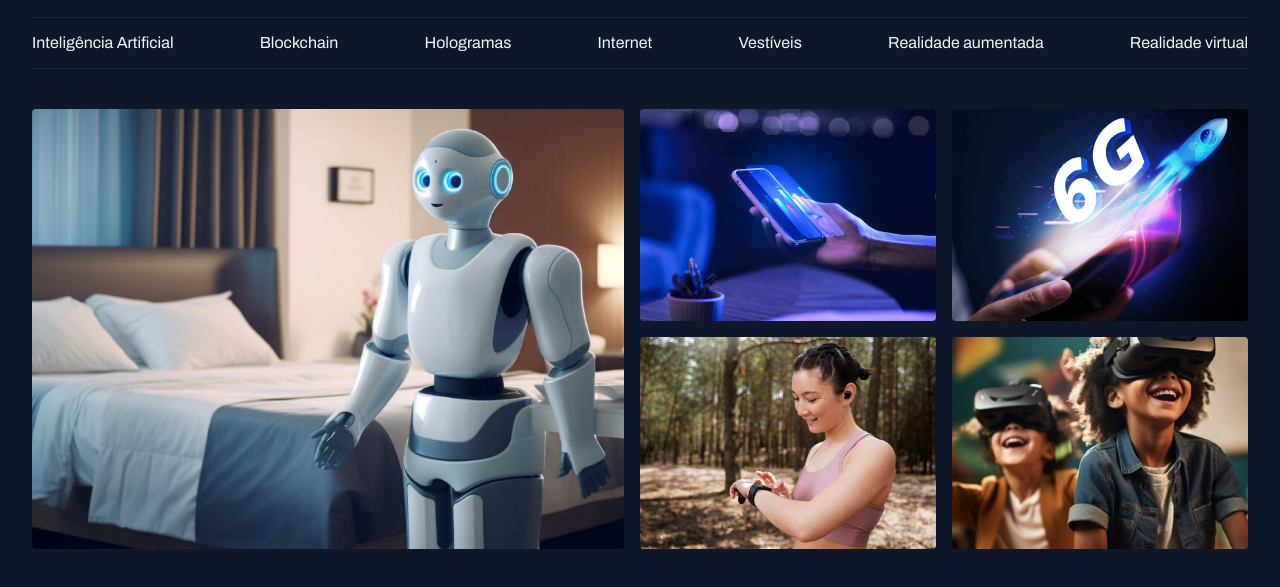
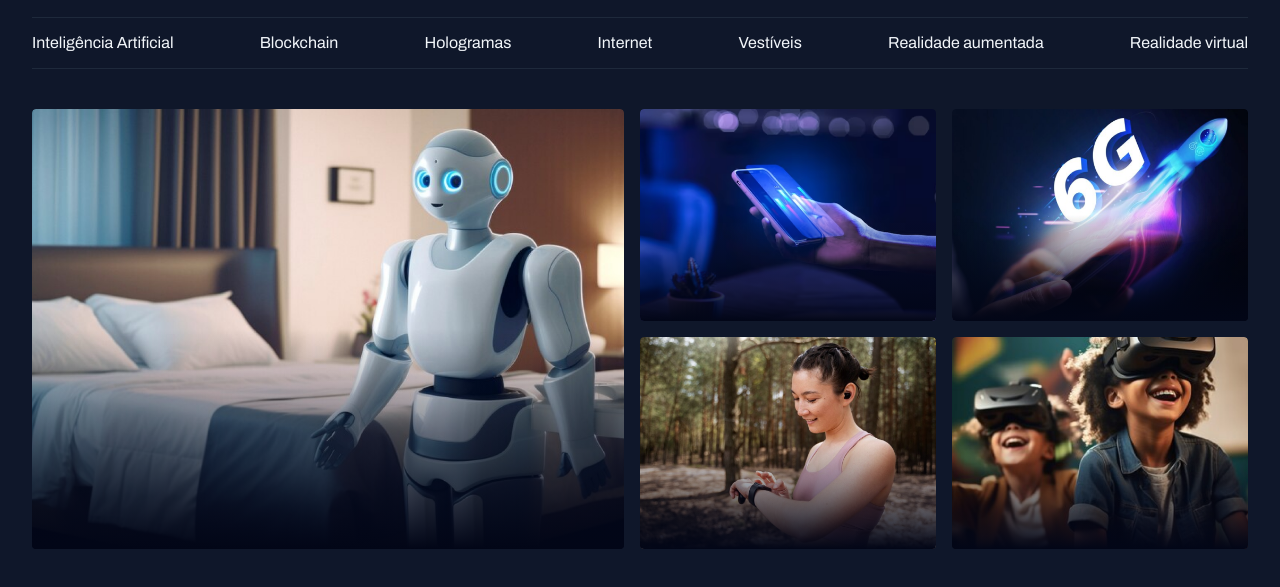
Before and after one commit to fabianateixeira/projeto-portal-de-noticias, a plain HTML site: page index.html in a window 1280 px wide. Shown: the part 55-642 px from the top of the page. Drawn offline with Linux system fonts and the light colour scheme.

Commit message:
Criando o card com o fundo degradê

```diff
--- a/index.html
+++ b/index.html
@@ -43,24 +43,24 @@
 
   <main class="grid container">
     <section id="featured" class="grid grid-flow-col gap-16">
-      <div>
+      <div class="card">
         <img src="assets/images/Image 01.png" alt="imagem de um robô">
       </div>
 
       <div class="grid grid-cols-2 gap-16">
-        <div>
+        <div class="card">
           <img src="assets/images/Image 02.png" alt="imagem de uma mão segurando um celular">
         </div>
 
-        <div>
+        <div class="card">
           <img src="assets/images/Image 03.png" alt="imagem de um celular escrito 6G em cima e um foguete">
         </div>
 
-        <div>
+        <div class="card">
           <img src="assets/images/Image 04.png" alt="imagem de uma mulher olhando o relógio">
         </div>
 
-        <div>
+        <div class="card">
           <img src="assets/images/Image 05.png" alt="imagem de duas crianças usando óculos de realidade virtual">
         </div>
       </div>
--- a/styles/sections.css
+++ b/styles/sections.css
@@ -5,3 +5,23 @@
     border-radius: 4px;
   }
 }
+
+.card {
+  border-radius: 4px;
+  overflow: hidden;
+  position: relative;
+
+  &::before {
+    content: "";
+    position: absolute;
+    inset: 0;
+    top: 50%;
+    background: linear-gradient(
+      180deg,
+      transparent 0%,
+      #020617 100%
+    );
+
+
+  }
+}
```
